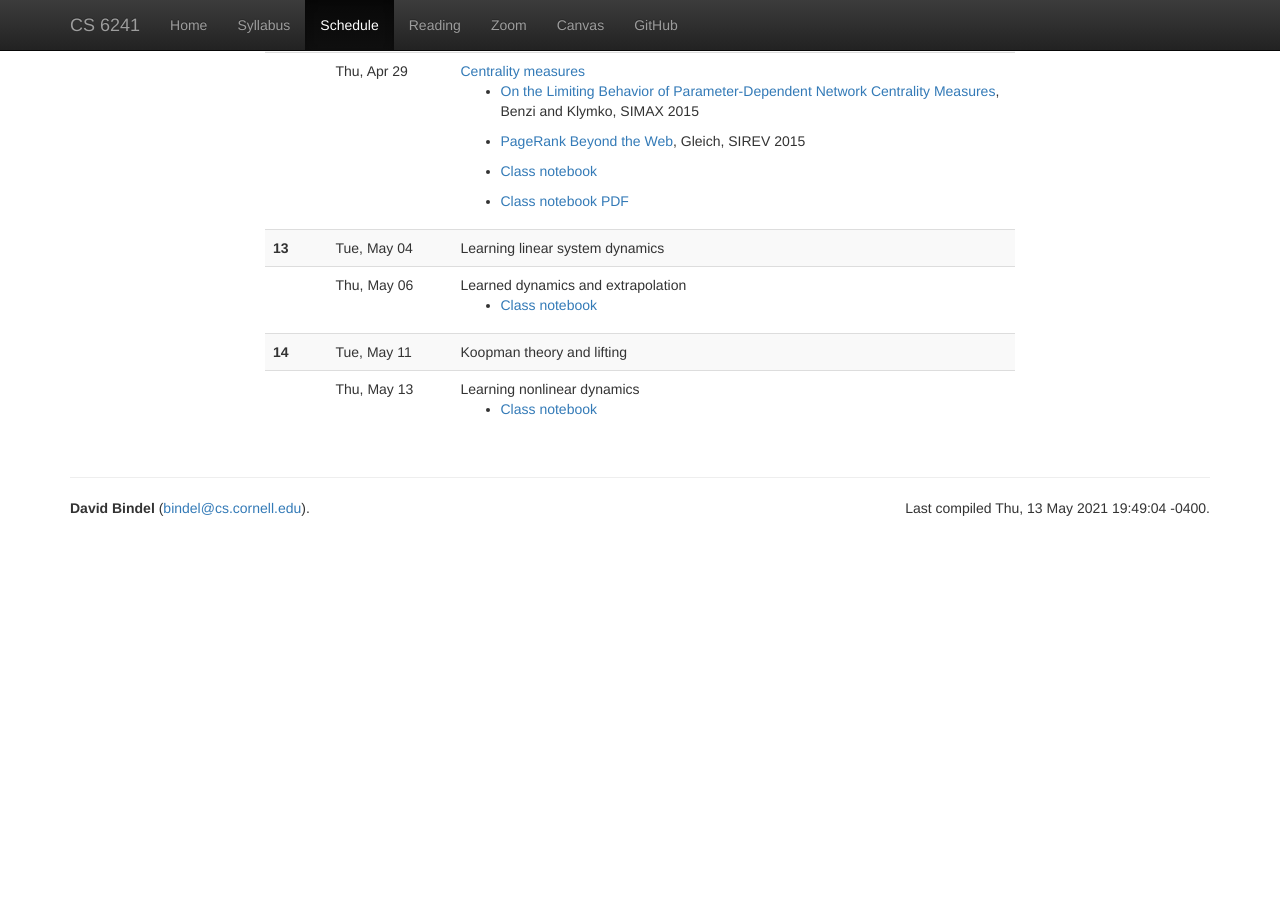
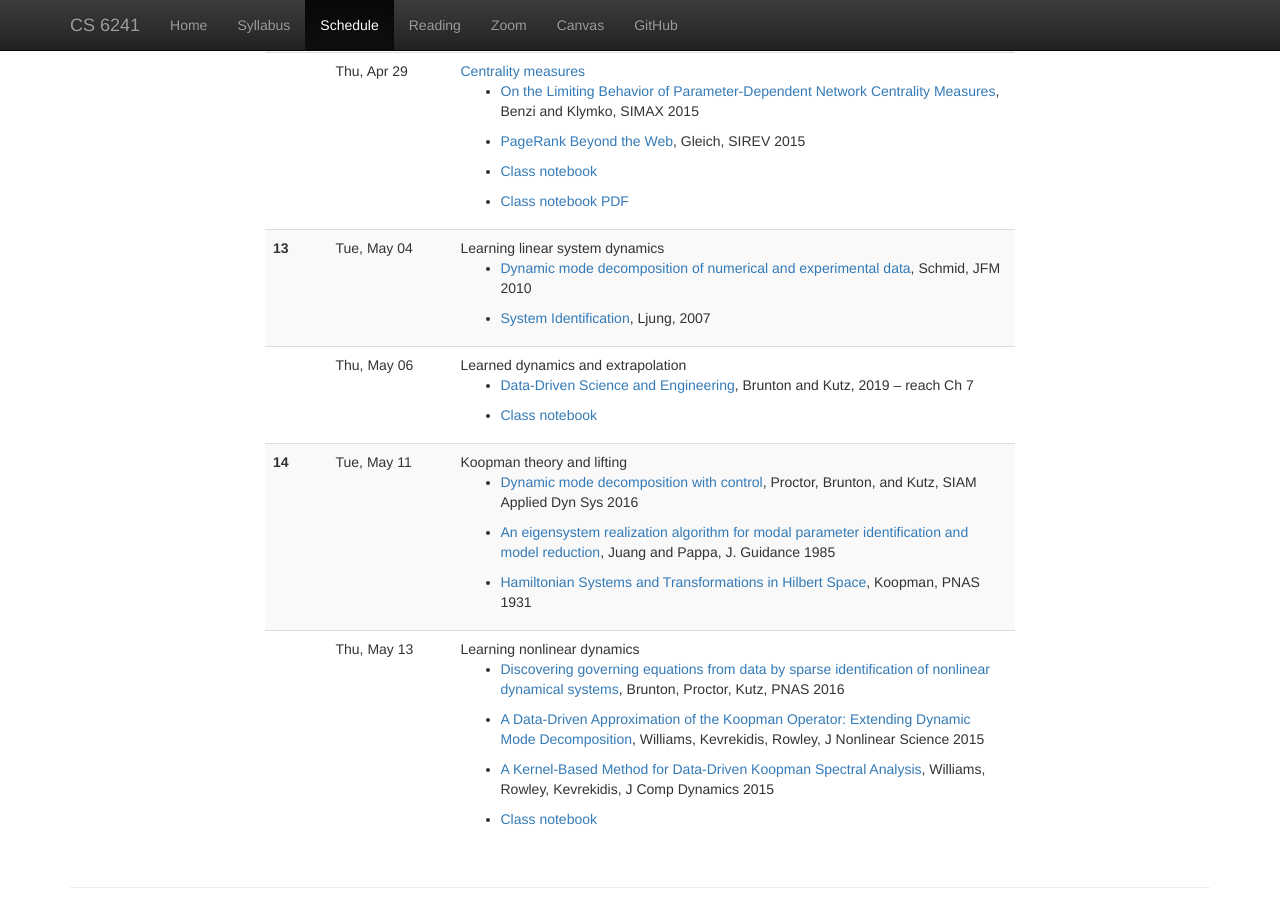
Before and after one commit to dbindel/cs6241-s21, a Jekyll site: the page built from web/schedule.html, in a window 1280 px wide and 900 px high, scrolled down 5006 px. Built offline with Jekyll 4.4.1, drawn with Linux system fonts in a browser that asks for light colours; nearby versions of some CDN libraries; before the commit the page ends 5554 px from its top, so only the background shows below that.

Commit message:
Add references for dynamics lectures.

```diff
--- a/web/_data/lectures.yml
+++ b/web/_data/lectures.yml
@@ -364,10 +364,20 @@
 -
   date: 2021-05-04
   info: Learning linear system dynamics
+  hw:
+    - "[Dynamic mode decomposition of numerical and experimental
+       data](https://hal-polytechnique.archives-ouvertes.fr/file/index/docid/1020654/filename/DMS0022112010001217a.pdf),
+       Schmid, JFM 2010"
+    - "[System
+       Identification](https://hal-polytechnique.archives-ouvertes.fr/file/index/docid/1020654/filename/DMS0022112010001217a.pdf),
+       Ljung, 2007"
 -
   date: 2021-05-06
   info: Learned dynamics and extrapolation
   hw:
+    - "[Data-Driven Science and
+        Engineering](https://www-cambridge-org.proxy.library.cornell.edu/core/books/datadriven-science-and-engineering/77D52B171B60A496EAFE4DB662ADC36E),
+        Brunton and Kutz, 2019 -- reach Ch 7"
     - "[Class notebook](meetings/nb-2021-05-06.ipynb)"
 #
 # ==================
@@ -376,8 +386,29 @@
 -
   date: 2021-05-11
   info: Koopman theory and lifting
+  hw:
+    - "[Dynamic mode decomposition with
+        control](https://arxiv.org/abs/1409.6358), Proctor, Brunton, and
+        Kutz, SIAM Applied Dyn Sys 2016"
+    - "[An eigensystem realization algorithm for modal parameter
+        identification and model
+        reduction](https://arc-aiaa-org.proxy.library.cornell.edu/doi/10.2514/3.20031),
+        Juang and Pappa, J. Guidance 1985"
+    - "[Hamiltonian Systems and Transformations in Hilbert
+       Space](https://www.ncbi.nlm.nih.gov/pmc/articles/PMC1076052/),
+       Koopman, PNAS 1931"
 -
   date: 2021-05-13
   info: Learning nonlinear dynamics
   hw:
+    - "[Discovering governing equations from data by sparse
+       identification of nonlinear dynamical
+       systems](https://www.pnas.org/content/pnas/113/15/3932.full.pdf),
+       Brunton, Proctor, Kutz, PNAS 2016"
+    - "[A Data-Driven Approximation of the Koopman Operator: Extending
+       Dynamic Mode Decomposition](https://arxiv.org/abs/1408.4408),
+       Williams, Kevrekidis, Rowley, J Nonlinear Science 2015"
+    - "[A Kernel-Based Method for Data-Driven Koopman Spectral
+        Analysis](https://arxiv.org/pdf/1411.2260.pdf), Williams, Rowley,
+        Kevrekidis, J Comp Dynamics 2015"
     - "[Class notebook](meetings/nb-2021-05-13.ipynb)"
```
